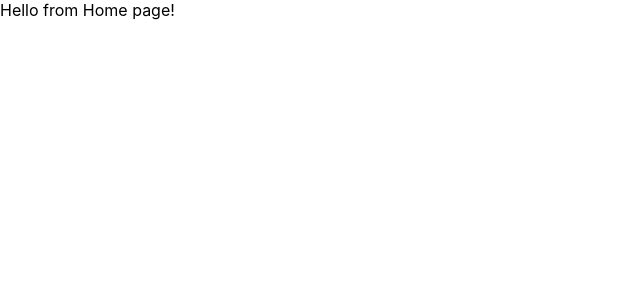
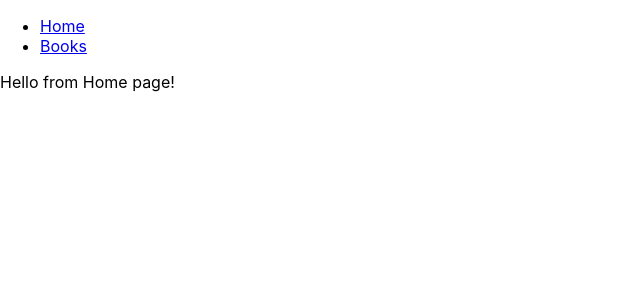
Before and after one commit to Y1lmaz-Ahmet/react-router-v6-test-app, a React (Create React App) app: page / in a window 1280 px wide. Shown: the top 300 px of the page, without its empty margins (0-640 px from the left). Built offline with nearby package versions, Linux system fonts and the light colour scheme.

Commit message:
add simple nav to navigate

```diff
--- a/src/App.js
+++ b/src/App.js
@@ -1,12 +1,25 @@
-import { Route, Routes } from "react-router-dom";
+import { Route, Routes, Link } from "react-router-dom";
 import Home from "./components/Home";
 import BookList from "./components/BookList";
 export function App() {
   return (
-    <Routes>
-      <Route path="/" element={<Home />} />
-      <Route path="/books" element={<BookList />} />
-    </Routes>
+    <>
+      <nav>
+        <ul>
+          <li>
+            <Link to="/">Home</Link>
+          </li>
+          <li>
+            <Link to="books">Books</Link>
+          </li>
+        </ul>
+      </nav>
+      <Routes>
+        {/* Routes = container for holding individual Route */}
+        <Route path="/" element={<Home />} />
+        <Route path="/books" element={<BookList />} />
+      </Routes>
+    </>
   );
 }
 
```
